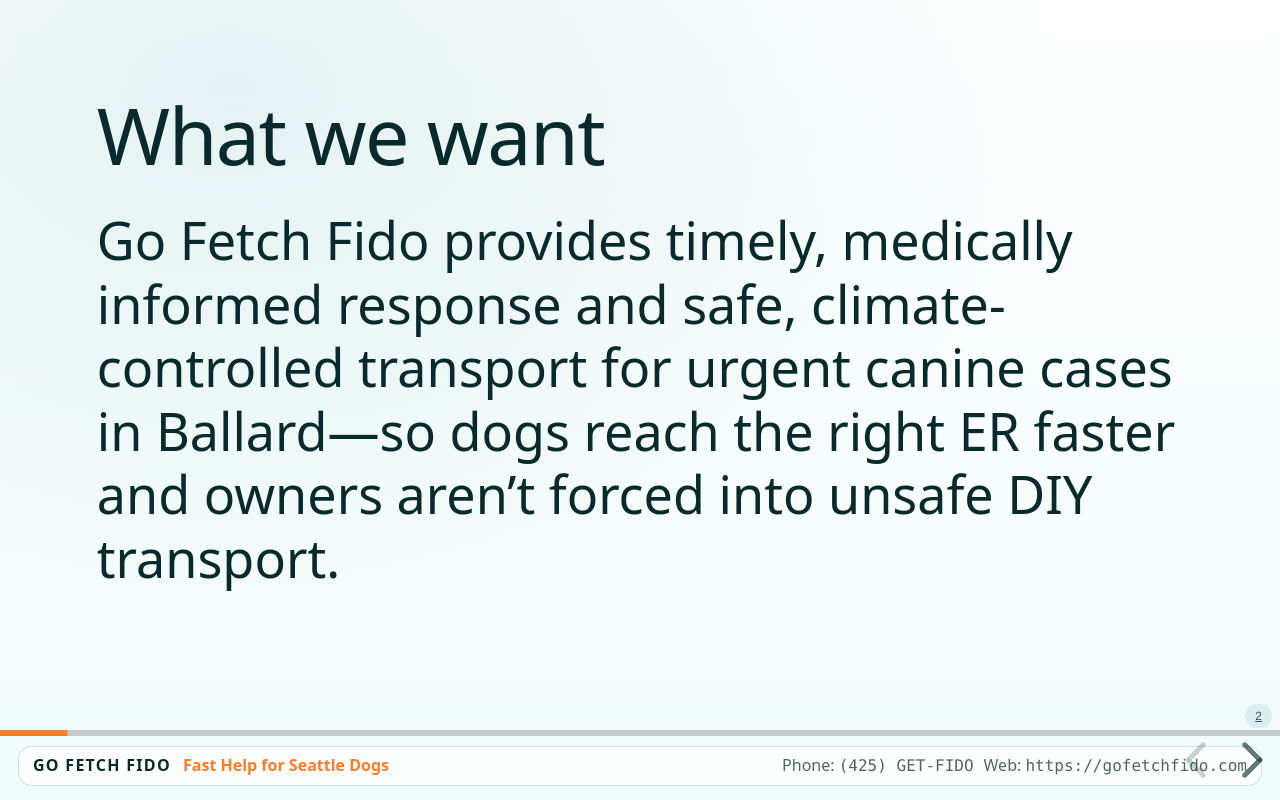
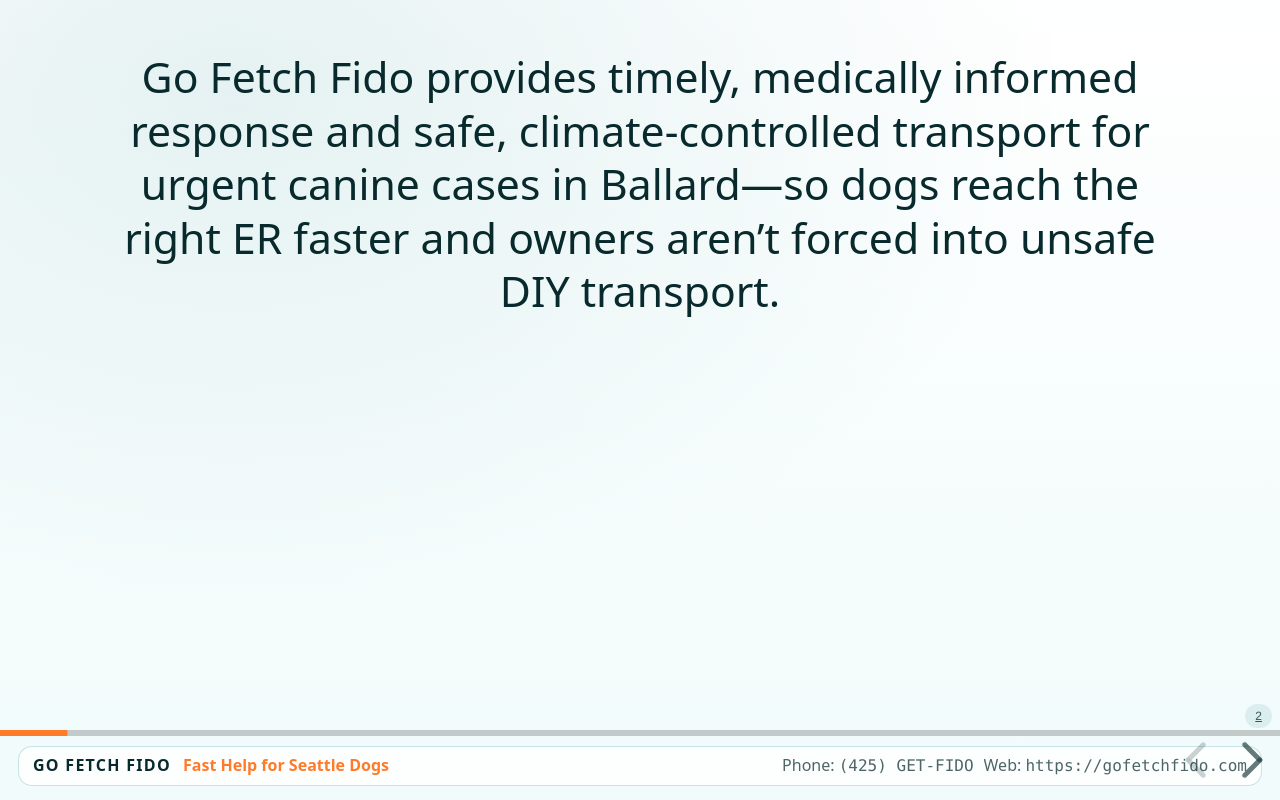
Before and after one commit to jpopdigitalc/go-fetch-fido-deck, a website: page index.html in a window 1280 px wide. Both pictures are taken after a click on the button "next slide". Drawn offline with Linux system fonts and the light colour scheme; files whose address does not match are found by name.

Commit message:
Start dimple

```diff
--- a/index.html
+++ b/index.html
@@ -36,9 +36,9 @@
         </section>
 
         <!-- 2 -->
-        <section>
-          <h2>What we want</h2>
-          <p class="big">
+        <section class="centered">
+          <!-- <h2>What we want</h2> -->
+          <p class="fit-5">
             Go Fetch Fido provides <strong>timely, medically informed response</strong> and
             <strong>safe, climate-controlled transport</strong> for urgent canine cases in Ballard—so dogs reach the right
             ER faster and owners aren’t forced into unsafe DIY transport.
@@ -46,7 +46,7 @@
         </section>
 
         <!-- 3 -->
-        <section>
+        <section class="fit-3">
           <h2>The problem</h2>
           <ul>
             <li><strong>Time-sensitive conditions</strong> (trauma, bleeding, respiratory distress, toxin ingestion) require fast stabilization + transport.</li>
@@ -104,9 +104,9 @@
         <!-- 6 -->
         <section class="fit-6">
           <h2>How it works</h2>
-          <ol class="steps">
+          <ol class="steps grid-5">
             <li><strong>Dispatch</strong>: owner calls/texts; guided triage + destination selection.</li>
-            <li><strong>Arrive + stabilize</strong>: rapid assessment, oxygen/bleeding control, safe packaging.</li>
+            <li><strong>Arrive + stabilize</strong>: vitals, oxygen/bleeding control, safe packaging.</li>
             <li><strong>Transport</strong>: monitoring, updates to owner, ETA to clinic.</li>
             <li><strong>Handoff</strong>: structured report + transfer of care to receiving team.</li>
             <li><strong>Follow-up</strong>: documentation + referral loop with partner clinics.</li>
@@ -324,7 +324,7 @@
           <h2>GO FETCH FIDO</h2>
           <p class="big">Fast Help for Seattle Dogs</p>
           <div class="closing-contact">
-            <div><strong>Phone</strong>: <span class="mono">(425) GET-FIDO</span></div>
+            <div><strong>Phone</strong>: <span class="mono">(206)GOFETCH</span></div>
             <div><strong>Website</strong>: <span class="mono">https://gofetchfido.com</span></div>
             <div class="small muted">Ballard-first. Clinic-partnered. Built for speed and trust.</div>
           </div>
--- a/styles/gofetchfido-theme.css
+++ b/styles/gofetchfido-theme.css
@@ -52,6 +52,17 @@ body,
   padding: 44px 80px calc(94px + var(--gff-footer-safe)); /* generous edges + room for footer */
   box-shadow: none;
   overflow: hidden;
+}
+
+/* Centered slide content */
+.reveal .slides section.centered {
+  display: flex;
+  flex-direction: column;
+  justify-content: center;
+  align-items: center;
+  text-align: center;
+  padding: 0 80px;
+  min-height: 100%;
 }
 
 /* Full-bleed image slides (let the background image own the slide) */
@@ -220,16 +231,28 @@ body,
 }
 
 .reveal section.fit-6 .steps {
-  font-size: 1.00em;
+  font-size: 0.85em;
 }
 
-.reveal section.fit-6 ol.steps {
-  margin-left: 1.05em;
+.reveal section.fit-6 ol.steps.grid-5 {
+  display: grid;
+  grid-template-columns: repeat(5, 1fr);
+  gap: 20px;
+  margin-left: 0;
+  list-style: none;
 }
 
-.reveal section.fit-6 ol.steps li {
-  margin: 0.22em 0;
-  line-height: 1.16;
+.reveal section.fit-6 ol.steps.grid-5 li {
+  margin: 0;
+  line-height: 1.20;
+  position: relative;
+  padding-left: 0;
+  font-size: 0.90em;
+}
+
+.reveal section.fit-6 ol.steps.grid-5 li strong {
+  color: var(--gff-orange);
+  font-weight: 700;
 }
 
 /* Slide 18: tighten ask bullets to avoid footer */
@@ -277,13 +300,23 @@ body,
   color: var(--gff-ink);
 }
 
+/* Slide 3: reduce text size to fit above footer */
+.reveal section.fit-3 ul {
+  font-size: 0.88em;
+  line-height: 1.18;
+}
+
+.reveal section.fit-3 li {
+  margin: 0.24em 0;
+}
+
 /* Slide-specific tightening for the 2×2 problem-cards slide */
 .reveal section.fit-4 {
   font-size: 0.88em;
 }
 
 .reveal section.fit-4 .grid-2 {
-  gap: 20px 44px; /* row-gap column-gap */
+  gap: 68px 44px; /* row-gap column-gap */
 }
 
 .reveal section.fit-4 .issue {
@@ -311,7 +344,7 @@ body,
 
 .reveal section.fit-4 .issue-head h3 {
   margin: 0;
-  font-size: 1.10em;
+  font-size: 0.95em;
 }
 
 .reveal section.fit-4 .timer-badge {
@@ -328,8 +361,8 @@ body,
 .reveal section.fit-4 .issue p {
   margin: 0;
   color: var(--gff-muted);
-  font-size: 0.92em;
-  line-height: 1.18;
+  font-size: 0.75em;
+  line-height: 1.28;
 }
 
 /* Title slide */
```
Also changed, not shown: netlify.toml (added), styles/site.css (line endings or trailing spaces).
